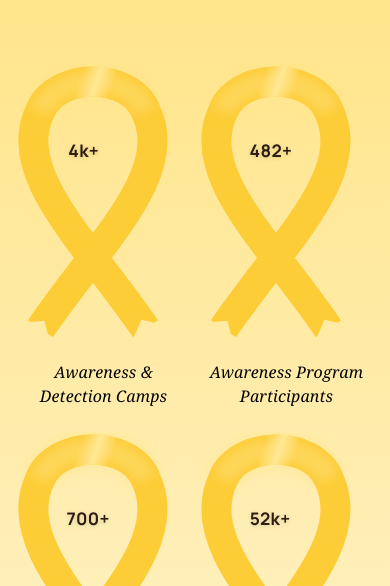
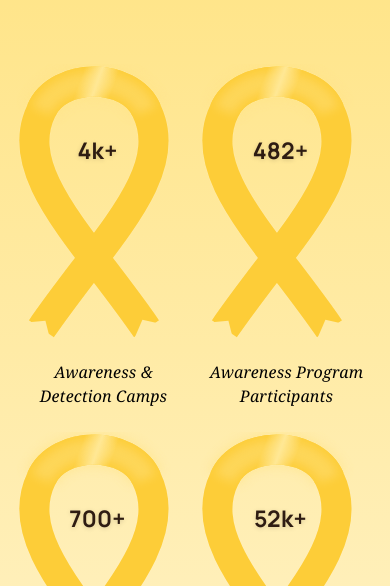
Before and after one commit to it1-geekonomy/hcg_foundation, a Next.js app in the folder frontend/: page / in a window 390 px wide. Shown: the part 900-1486 px from the top of the page. Built offline with nearby package versions, Linux system fonts and the light colour scheme.

Commit message:
typography for mobile

```diff
--- a/frontend/src/domains/home/components/OverlayForm.tsx
+++ b/frontend/src/domains/home/components/OverlayForm.tsx
@@ -187,14 +187,20 @@ function TrustItems({
       {TRUST_ITEMS.map((item) => (
         <div
           key={item.title}
-          className="flex min-w-0 flex-col gap-1 lg:flex-row lg:items-start lg:gap-2"
+          className="flex min-w-0 items-start gap-2 lg:flex-row lg:items-start lg:gap-2"
         >
-          <span className="">{item.icon}</span>
+          <span className="shrink-0">{item.icon}</span>
           <div className="min-w-0">
-            <Typography variant="brand-2" as="p" className="font-semibold font-manrope text-[#1C1C1C]">
+            <Typography variant="brand-1" as="p" className="lg:hidden font-semibold font-manrope text-[#1C1C1C]">
               {item.title}
             </Typography>
-            <Typography variant="brand-2" as="p" className="leading-snug font-light font-manrope text-[#9D9590]">
+            <Typography variant="brand-2" as="p" className="hidden lg:block font-semibold font-manrope text-[#1C1C1C]">
+              {item.title}
+            </Typography>
+            <Typography variant="brand-1" as="p" className="lg:hidden leading-snug font-light font-manrope text-[#9D9590]">
+              {item.desc}
+            </Typography>
+            <Typography variant="brand-2" as="p" className="hidden lg:block leading-snug font-light font-manrope text-[#9D9590]">
               {item.desc}
             </Typography>
           </div>
@@ -302,7 +308,10 @@ function DonateButton({ className }: { className: string }) {
           ❤️ DONATE NOW →
         </Typography>
       </button>
-      <Typography variant="brand-2" as="p" className="mt-2 font-light font-manrope text-center text-[#B0A99F] lg:text-center">
+      <Typography variant="caption-1" as="p" className="lg:hidden mt-2 font-light font-manrope text-center text-[#B0A99F]">
+        🔒 Secure Payment | Powered by Razorpay
+      </Typography>
+      <Typography variant="brand-2" as="p" className="hidden lg:block mt-2 font-light font-manrope text-center text-[#B0A99F]">
         🔒 Secure Payment | Powered by Razorpay
       </Typography>
     </>
--- a/frontend/src/domains/home/components/Smilestories.tsx
+++ b/frontend/src/domains/home/components/Smilestories.tsx
@@ -265,7 +265,7 @@ export default function SmileStories() {
   const handleCardClick = (link: string) => {
     if (didDragRef.current) return; // it was a drag, not a click - don't navigate
     saveOffset();
-    window.location.href = link;
+    window.location.href = "/#";
   };
 
   return (
--- a/frontend/src/domains/home/components/Statcard.tsx
+++ b/frontend/src/domains/home/components/Statcard.tsx
@@ -17,12 +17,21 @@ export default function StatCard({ stat, active, id }: { stat: Stat; active: boo
         transitionDelay: `${stat.delay}s`,
       }}
     >
-      <div className="relative">
+      <div className="relative h-72 w-[202px]">
         <Ribbon id={id} delay={stat.delay} active={active} />
 
+        <Typography variant="display-2"
+          as="span"
+          className="pointer-events-none absolute top-[30%] whitespace-nowrap px-1 text-[#2E1C12] drop-shadow-sm font-bold lg:hidden"
+          style={{ left: "47%", transform: "translateX(-50%) translateY(-50%)" }}
+        >
+          {count.toLocaleString()}
+          {stat.suffix}
+        </Typography>
         <Typography variant="heading-7"
           as="span"
-          className="pointer-events-none absolute left-1/3 top-[30%] -translate-x-1/7 -translate-y-1/2 whitespace-nowrap px-1 text-[#2E1C12] drop-shadow-sm font-bold"
+          className="pointer-events-none absolute top-[30%] whitespace-nowrap px-1 text-[#2E1C12] drop-shadow-sm font-bold hidden lg:block"
+          style={{ left: "47%", transform: "translateX(-50%) translateY(-50%)" }}
         >
           {count.toLocaleString()}
           {stat.suffix}
```
